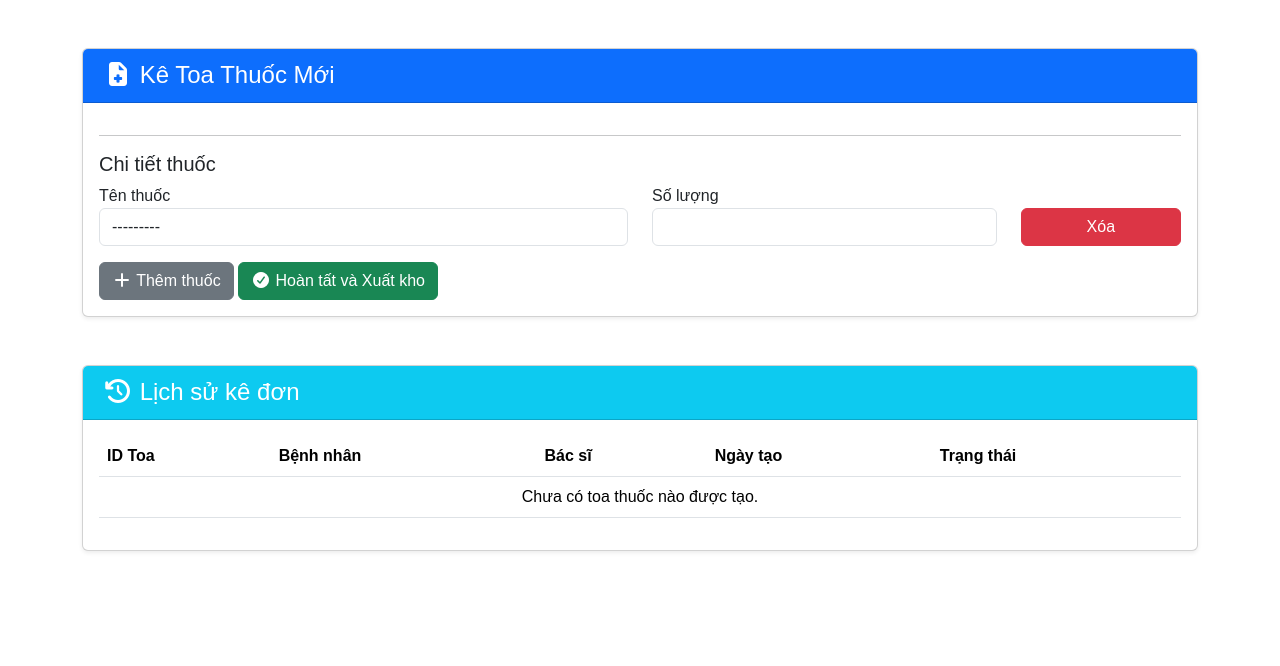
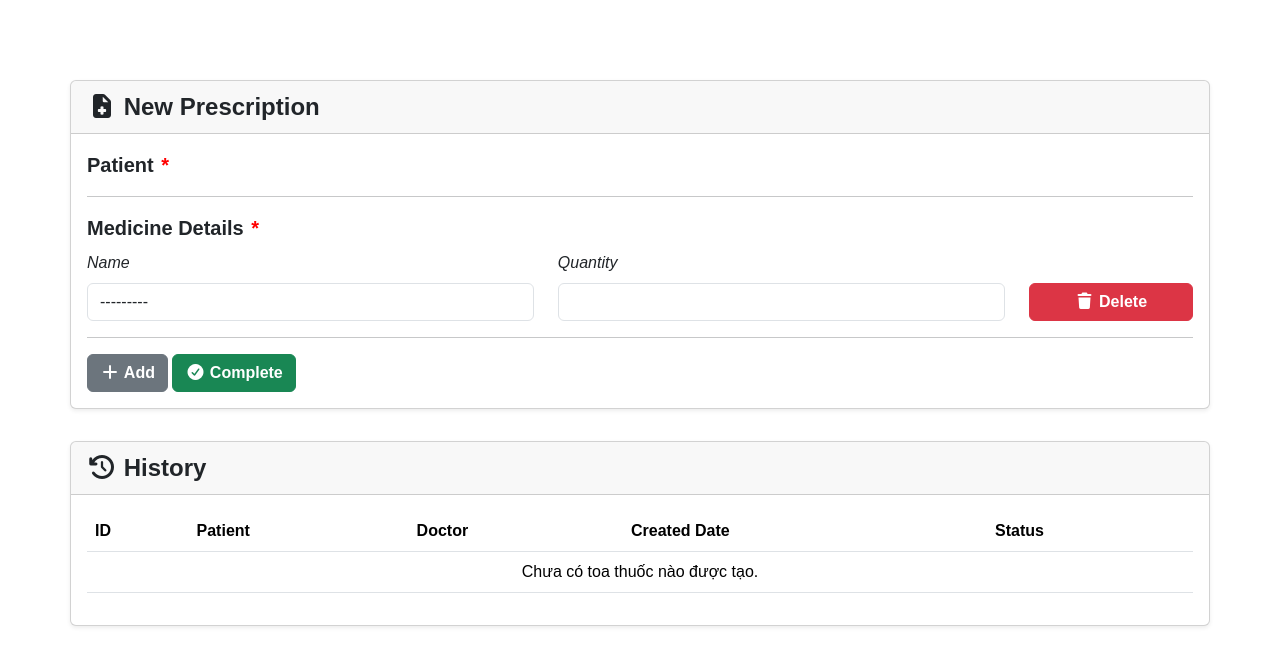
Before and after one commit to Nghiathan13/Inventory_management_web, a Django app: template templates/dashboard/prescription/prescription.html in a window 1280 px wide. Shown: the part 58-724 px from the top of the page. Run offline with Django 3.2, Linux system fonts and the light colour scheme; the template is opened without the code that fills it, so the values that code supplies are empty; some libraries are stand-ins or nearby versions.

Commit message:
Cap nhat giao dien Prescription

```diff
--- a/dashboard/models.py
+++ b/dashboard/models.py
@@ -128,7 +128,7 @@ class Product(models.Model):
 # =======================================================
 class Prescription(models.Model):
     patient = models.ForeignKey(
-        Patient, on_delete=models.SET_NULL, null=True, verbose_name="Bệnh nhân")
+        Patient, on_delete=models.SET_NULL, null=True, verbose_name="Full Name ")
     doctor = models.ForeignKey(
         User, on_delete=models.CASCADE, null=True, verbose_name="Bác sĩ")
 
@@ -183,8 +183,8 @@ class PrescriptionDetail(models.Model):
     prescription = models.ForeignKey(
         Prescription, on_delete=models.CASCADE, related_name='details', verbose_name="Toa thuốc")
     product = models.ForeignKey(
-        Product, on_delete=models.CASCADE, null=True, verbose_name="Tên thuốc")
-    quantity = models.PositiveIntegerField(null=True, verbose_name="Số lượng")
+        Product, on_delete=models.CASCADE, null=True, verbose_name="Name")
+    quantity = models.PositiveIntegerField(null=True, verbose_name="Quantity")
     is_collected = models.BooleanField(
         default=False, verbose_name="Đã lấy thuốc")
 
--- a/static/css/dashboard/prescription.css
+++ b/static/css/dashboard/prescription.css
@@ -1,3 +1,48 @@
-.card-header h4 {
-  margin: 4px;
+/* === FORM CHUNG === */
+.row {
+  margin-bottom: 2rem;
 }
+
+/* === ALERT === */
+.col {
+  padding: 0;
+}
+
+/* === FORM KÊ ĐƠN === */
+.card {
+  padding: 0;
+}
+/* --- header --- */
+.card-header p {
+  margin: 0;
+  font-size: 1.5rem;
+  font-weight: bold;
+}
+.btn {
+  font-size: 1rem;
+  font-weight: bold;
+}
+/* --- body --- */
+.card-body p {
+  margin-bottom: 0.5rem;
+  font-size: 1.25rem;
+  font-weight: bold;
+}
+.required {
+  margin-left: 2px;
+  color: red;
+}
+/* patient */
+.form-label {
+  font-size: 1rem;
+  font-style: italic;
+}
+.asteriskField {
+  display: none;
+}
+/* medicine detail */
+.detail-form label {
+  margin-bottom: 0.5rem;
+  font-size: 1rem;
+  font-style: italic;
+}
--- a/static/js/dashboard/prescription.js
+++ b/static/js/dashboard/prescription.js
@@ -3,10 +3,10 @@ function initializePrescriptionForm(products) {
   const addButton = document.getElementById("add-more");
   const container = document.getElementById("details-container");
   const formCountInput = document.getElementById("form-count");
+  const template = document.getElementById("detail-form-template");
 
   // Đếm số lượng form chi tiết đã có sẵn trên trang (nếu có)
   let formIndex = container.children.length;
-
 
   /**
    * Cập nhật tất cả các dropdown để vô hiệu hóa các thuốc đã được chọn.
@@ -14,19 +14,22 @@ function initializePrescriptionForm(products) {
   function updateDropdowns() {
     const selectedIds = new Set();
     const allSelects = container.querySelectorAll('select[name*="-product"]');
-        allSelects.forEach(select => {
+    allSelects.forEach((select) => {
       if (select.value) {
         selectedIds.add(select.value);
       }
     });
 
-        allSelects.forEach(select => {
+    allSelects.forEach((select) => {
       const currentSelectedValue = select.value;
-            const options = select.querySelectorAll('option');
+      const options = select.querySelectorAll("option");
 
-            options.forEach(option => {
+      options.forEach((option) => {
         if (option.value) {
-                    if (selectedIds.has(option.value) && option.value !== currentSelectedValue) {
+          if (
+            selectedIds.has(option.value) &&
+            option.value !== currentSelectedValue
+          ) {
             option.disabled = true;
           } else {
             option.disabled = false;
@@ -40,27 +43,20 @@ function initializePrescriptionForm(products) {
    * Hàm để tạo và thêm một dòng form chi tiết thuốc mới.
    */
   function addDetailForm() {
-    const newFormHtml = `
-            <div class="row mb-3 detail-form align-items-end" data-index="${formIndex}">
-                <div class="col-md-6">
-                    <label for="id_details-${formIndex}-product">Tên thuốc</label>
-                    <select name="details-${formIndex}-product" id="id_details-${formIndex}-product" class="form-control" required>
-                        <option value="">---------</option>
-                        ${products
-                          .map((p) => `<option value="${p.id}">${p.name}</option>`)
-                          .join("")}
-                    </select>
-                </div>
-                <div class="col-md-4">
-                    <label for="id_details-${formIndex}-quantity">Số lượng</label>
-                    <input type="number" name="details-${formIndex}-quantity" id="id_details-${formIndex}-quantity" class="form-control" min="1" required>
-                </div>
-                <div class="col-md-2">
-                    <button type="button" class="btn btn-danger remove-form w-100">Xóa</button>
-                </div>
-            </div>`;
+    // Lấy nội dung của template
+    const templateHtml = template.innerHTML.replace(/__prefix__/g, formIndex);
+    const newForm = document.createElement("div");
+    newForm.innerHTML = templateHtml;
 
-    container.insertAdjacentHTML("beforeend", newFormHtml);
+    // Điền các lựa chọn sản phẩm vào dropdown
+    const productSelect = newForm.querySelector("select");
+    products.forEach((p) => {
+      const option = new Option(p.name, p.id);
+      productSelect.add(option);
+    });
+
+    container.append(newForm.firstElementChild);
+
     formIndex++;
     formCountInput.value = formIndex;
     updateDropdowns();
@@ -78,17 +74,17 @@ function initializePrescriptionForm(products) {
 
   // Gắn sự kiện cho toàn bộ container
   if (container) {
-        container.addEventListener('click', function(e) {
+    container.addEventListener("click", function (e) {
       // Khi nút "Xóa" được nhấn
-            if (e.target && e.target.classList.contains('remove-form')) {
-                e.target.closest('.detail-form').remove();
+      if (e.target && e.target.classList.contains("remove-form")) {
+        e.target.closest(".detail-form").remove();
         updateDropdowns(); // Cập nhật lại các dropdown sau khi xóa
       }
     });
 
     // Khi một lựa chọn trong dropdown thay đổi
-        container.addEventListener('change', function(e) {
-            if (e.target && e.target.tagName === 'SELECT') {
+    container.addEventListener("change", function (e) {
+      if (e.target && e.target.tagName === "SELECT") {
         updateDropdowns(); // Cập nhật lại tất cả các dropdown
       }
     });
--- a/templates/dashboard/prescription/prescription.html
+++ b/templates/dashboard/prescription/prescription.html
@@ -9,9 +9,10 @@
 {% block title %} Kê Đơn Thuốc {% endblock %}
 <!---->
 {% block content %}
-<div class="container mt-4">
+<div class="container">
+  <!-- ALERT -->
   <div class="row">
-    <div class="col-md-12">
+    <div class="col">
       {% if messages %} {% for message in messages %}
       <div
         class="alert alert-{{ message.tags }} alert-dismissible fade show"
@@ -29,62 +30,102 @@
     </div>
   </div>
 
+  <!-- FORM KÊ ĐƠN -->
   <div class="row">
-    <!-- FORM KÊ ĐƠN -->
-    <div class="col-md-12">
     <div class="card shadow-sm">
-        <div class="card-header bg-primary text-white">
-          <h4><i class="fa-solid fa-file-medical"></i> Kê Toa Thuốc Mới</h4>
+      <div class="card-header">
+        <p><i class="fa-solid fa-file-medical"></i> New Prescription</p>
       </div>
       <div class="card-body">
+        <!-- Patient -->
+        <p>Patient <span class="required">*</span></p>
         <form
           method="POST"
           id="prescription-form"
-            onsubmit="return confirm('Bạn có chắc chắn muốn hoàn tất và xuất kho cho toa thuốc này? Hành động này không thể hoàn tác.');"
+          onsubmit="return confirm('Are you sure you want to complete and dispatch this prescription? This action cannot be undone.');"
         >
           {% csrf_token %}
-
           <!-- Dòng này sẽ tự động render ô chọn Bệnh nhân và trường Bác sĩ (đã bị ẩn) -->
           {{ prescription_form|crispy }}
 
           <hr />
-            <h5>Chi tiết thuốc</h5>
+          <!-- Medicine Details -->
+          <p>Medicine Details <span class="required">*</span></p>
           <div id="details-container">
-              <!-- Form chi tiết sẽ được thêm vào đây bằng JS -->
+            <!-- Form details will be added here by JS -->
           </div>
-            <!-- Input ẩn này RẤT QUAN TRỌNG để view biết có bao nhiêu form -->
+
+          <template id="detail-form-template">
+            <div
+              class="row mb-3 detail-form align-items-end"
+              data-index="__prefix__"
+            >
+              <div class="col-md-5">
+                <label for="id_details___prefix___product">Name</label>
+                <select
+                  name="details-__prefix__-product"
+                  id="id_details___prefix___product"
+                  class="form-control"
+                  required
+                >
+                  <option value="">---------</option>
+                  <!-- Options will be populated by JS -->
+                </select>
+              </div>
+              <div class="col-md-5">
+                <label for="id_details___prefix___quantity">Quantity</label>
+                <input
+                  type="number"
+                  name="details-__prefix__-quantity"
+                  id="id_details___prefix___quantity"
+                  class="form-control"
+                  min="1"
+                  required
+                />
+              </div>
+              <div class="col-md-2">
+                <button type="button" class="btn btn-danger remove-form w-100">
+                  <i class="fa-solid fa-trash"></i>
+                  Delete
+                </button>
+              </div>
+            </div>
+          </template>
+
+          <!-- This hidden input is VERY IMPORTANT for the view to know how many forms are submitted -->
           <input type="hidden" name="form_count" id="form-count" value="0" />
+          <hr />
+
+          <!-- Button -->
           <div class="mt-3">
             <button type="button" id="add-more" class="btn btn-secondary">
-                <i class="fa-solid fa-plus"></i> Thêm thuốc
+              <i class="fa-solid fa-plus"></i> Add
             </button>
             <button type="submit" class="btn btn-success">
-                <i class="fa-solid fa-check-circle"></i> Hoàn tất và Xuất kho
+              <i class="fa-solid fa-check-circle"></i> Complete
             </button>
           </div>
         </form>
       </div>
     </div>
   </div>
-  </div>
 
   <!-- LỊCH SỬ TOA THUỐC -->
-  <div class="row mt-5">
-    <div class="col-md-12">
+  <div class="row">
     <div class="card shadow-sm">
-        <div class="card-header bg-info text-white">
-          <h4><i class="fa-solid fa-history"></i> Lịch sử kê đơn</h4>
+      <div class="card-header">
+        <p><i class="fa-solid fa-clock-rotate-left"></i> History</p>
       </div>
       <div class="card-body">
         <div class="table-responsive">
           <table class="table table-hover">
             <thead class="thead-light">
               <tr>
-                  <th>ID Toa</th>
-                  <th>Bệnh nhân</th>
-                  <th>Bác sĩ</th>
-                  <th>Ngày tạo</th>
-                  <th>Trạng thái</th>
+                <th>ID</th>
+                <th>Patient</th>
+                <th>Doctor</th>
+                <th>Created Date</th>
+                <th>Status</th>
               </tr>
             </thead>
             <tbody>
@@ -97,8 +138,7 @@
                 <td>
                   {% if p.completed_at %}
                   <span class="badge bg-success"
-                      >Đã hoàn tất lúc {{ p.completed_at|date:"H:i d/m/Y"
-                      }}</span
+                    >Đã hoàn tất lúc {{ p.completed_at|date:"H:i d/m/Y" }}</span
                   >
                   {% else %}
                   <span class="badge bg-warning">Chưa hoàn tất</span>
@@ -119,7 +159,6 @@
     </div>
   </div>
 </div>
-</div>
 {% endblock %}
 <!---->
 {% block javascript %}
```
Also changed, not shown: templates/dashboard/dispense/dispense_list.html (+7 -3 lines). Lines whose indentation alone changed are shown as unchanged.
